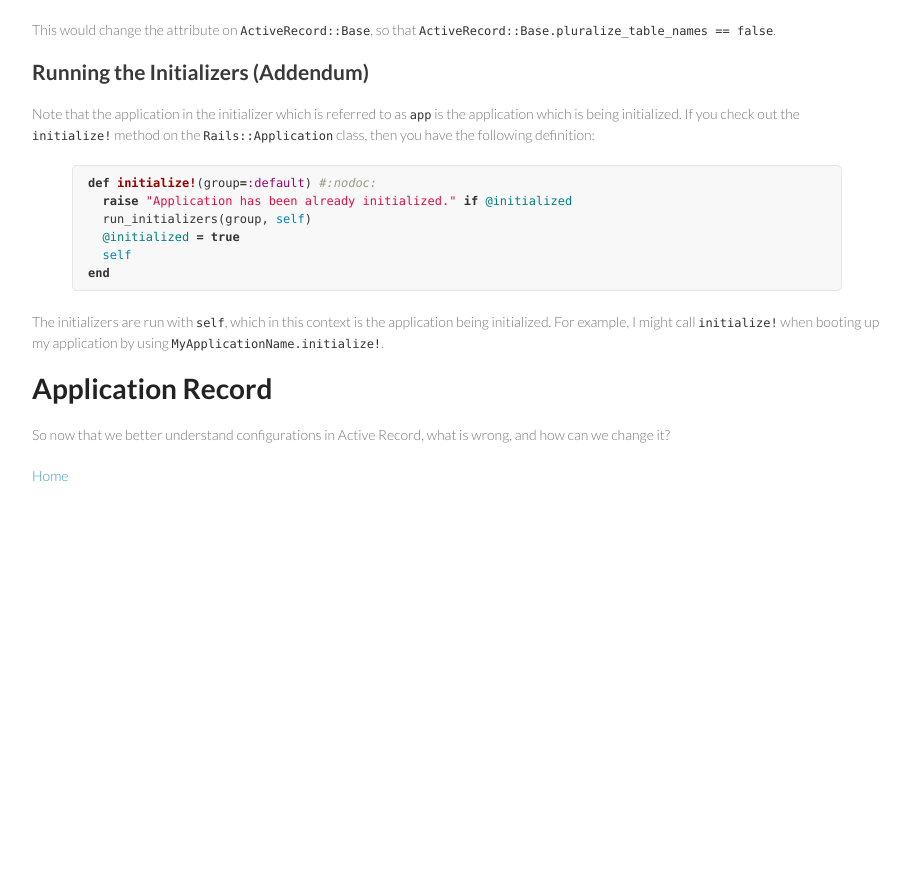
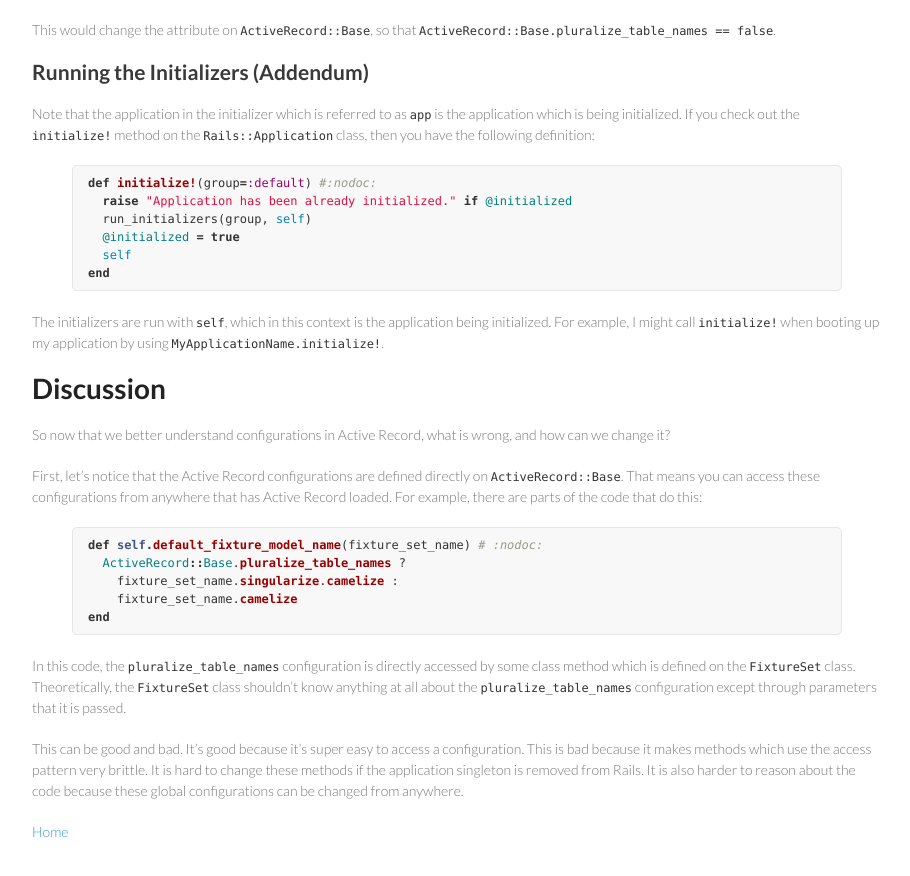
Before and after one commit to wangjohn/wangjohn.github.io, a Jekyll site: the page built from _posts/2013-09-10-application-record.md, in a window 1280 px wide and 900 px high, scrolled down 1176 px. Shown: the top 876 px of the window, without its empty margins (183-1093 px from the left). Built offline with Jekyll 4.4.1, drawn with Linux system fonts in a browser that asks for light colours; before the commit the page ends 1720 px from its top, so only the background shows below that.

Commit message:
Adding more stuff.

```diff
--- a/_posts/2013-09-10-application-record.md
+++ b/_posts/2013-09-10-application-record.md
@@ -65,8 +65,22 @@ end
 
 The initializers are run with `self`, which in this context is the application being initialized. For example, I might call `initialize!` when booting up my application by using `MyApplicationName.initialize!`.
 
-# Application Record
+# Discussion
 
 So now that we better understand configurations in Active Record, what is wrong, and how can we change it?
 
+First, let's notice that the Active Record configurations are defined directly on `ActiveRecord::Base`. That means you can access these configurations from anywhere that has Active Record loaded. For example, there are parts of the code that do this:
+
+{% highlight ruby %}
+def self.default_fixture_model_name(fixture_set_name) # :nodoc:
+  ActiveRecord::Base.pluralize_table_names ?
+    fixture_set_name.singularize.camelize :
+    fixture_set_name.camelize
+end
+{% endhighlight %}
+
+In this code, the `pluralize_table_names` configuration is directly accessed by some class method which is defined on the `FixtureSet` class. Theoretically, the `FixtureSet` class shouldn't know anything at all about the `pluralize_table_names` configuration except through parameters that it is passed.
+
+This can be good and bad. It's good because it's super easy to access a configuration. This is bad because it makes methods which use the access pattern very brittle. It is hard to change these methods if the application singleton is removed from Rails. It is also harder to reason about the code because these global configurations can be changed from anywhere.
+
 [gsoc]: http://www.google-melange.com/gsoc/homepage/google/gsoc2013
```
